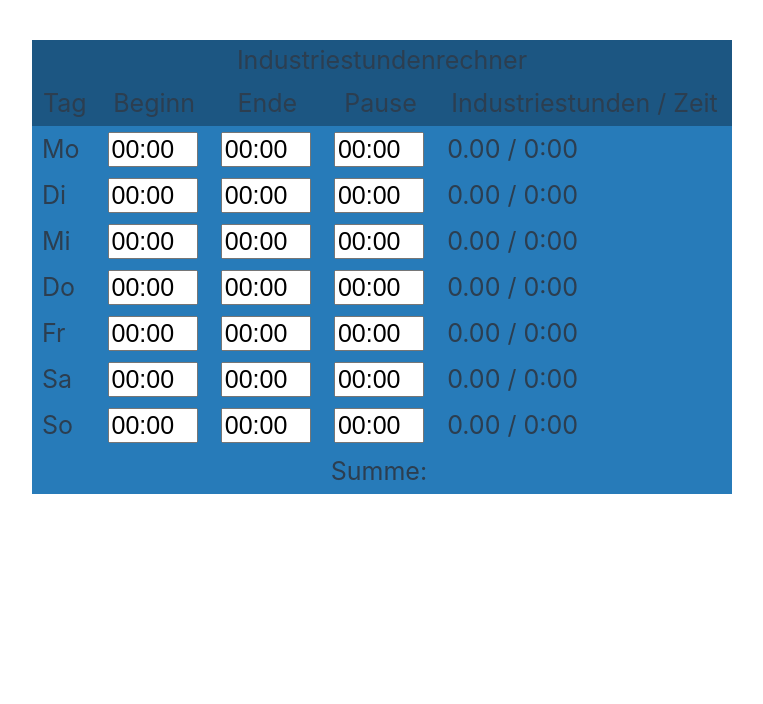
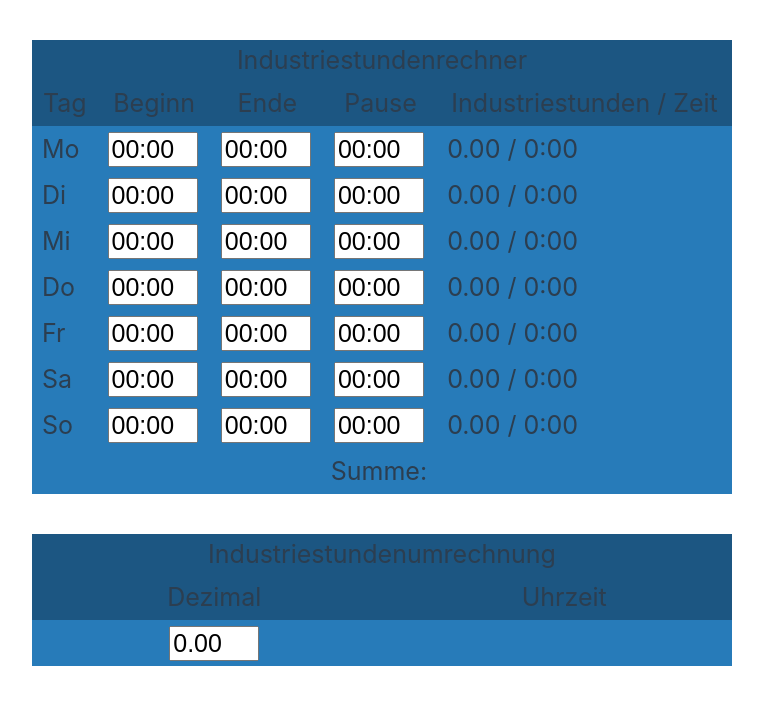
Before and after one commit to Zwixx/industrieminuten, a Vue app: page / in a window 1280 px wide. Shown: the top 704 px of the page, without its empty margins (0-763 px from the left). Built offline with nearby package versions, Linux system fonts and the light colour scheme.

Commit message:
Umrechnung von Dezimal in Uhrzeit hinzugefügt

```diff
--- a/src/App.vue
+++ b/src/App.vue
@@ -23,12 +23,29 @@
         <tr><td colspan="4" align="right">Summe:</td><td>{{ total }}</td></tr>
       </tbody>
     </table>
+    <table>
+      <caption>Industriestundenumrechnung</caption>
+      <thead>
+        <tr>
+          <th>Dezimal</th>
+          <th>Uhrzeit</th>
+        </tr>
+      </thead>
+      <tbody>
+        <tr>
+          <td style="text-align: center;"><InputNumber class="ZeitzeileEdit" v-model="decimal" :minFractionDigits="2" @input="updateValueDec($event.value)" /></td>
+          <td style="text-align: center;">{{ uhrzeit }}</td>
+        </tr>
+      </tbody>
+    </table>
   </main>
 </template>
 
 <script lang="ts">
-import { convertToTime } from './js/functions'
+import { convertToTime } from './js/functions';
+import InputNumber from 'primevue/inputnumber';
 import Zeitzeile from './components/Zeitzeile.vue';
+
 
 function sum(thys : any) {
   let text = (thys.total1 + thys.total2 + thys.total3 + thys.total4 + thys.total5 + thys.total6 + thys.total7);
@@ -37,7 +54,8 @@ function sum(thys : any) {
 
 export default {
   components: {
-    Zeitzeile
+    Zeitzeile,
+    InputNumber
   },
   data() {
     return {
@@ -49,6 +67,8 @@ export default {
       total6: 0,
       total7: 0,
       total: "",
+      decimal: 0,
+      uhrzeit: ""
     };
   },
   methods: {
@@ -80,6 +100,9 @@ export default {
       this.total7 = value;
       sum(this);
     },
+    updateValueDec(value : any) {
+      this.uhrzeit = convertToTime(value.toLocaleString('en-US', {minimumFractionDigits: 2}));
+    }
   }
 };
 </script>
```
